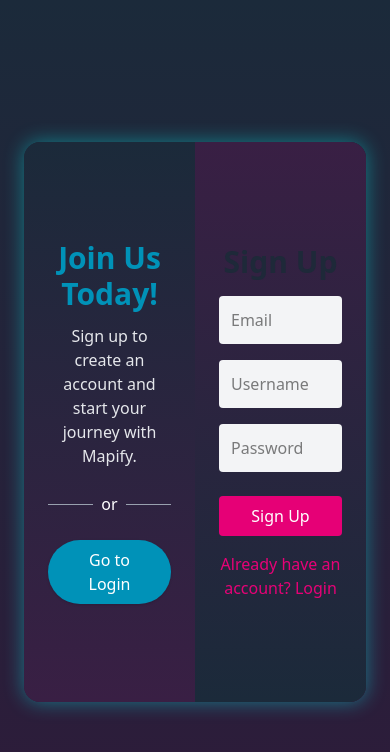
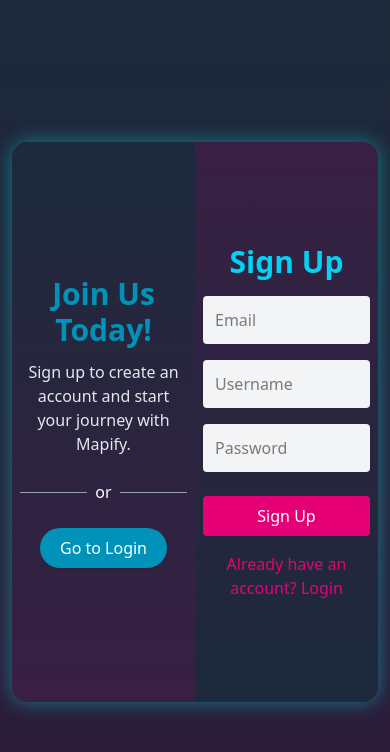
Before and after one commit to Ritesh-Kumar-Verma/Mapify, a React (Vite) app: page /#/login in a window 390 px wide. Both pictures are taken after a click on the button "Don't have an account? Sign Up". Shown: the top 752 px of the page. Built offline with nearby package versions, Linux system fonts and the light colour scheme.

Commit message:
updated login screen css

```diff
--- a/src/components/Login.jsx
+++ b/src/components/Login.jsx
@@ -76,15 +76,15 @@ const Login = ({ setLoginStatus, setCurrentUsername }) => {
   };
 
   return (
-    <div className="min-h-screen flex items-center justify-center  p-6">
+    <div className="min-h-screen flex items-center justify-center  p-6 [@media(max-width:400px)]:p-3 ">
       <Toast />
 
       <div className="w-full max-w-[900px] h-[560px] bg-[linear-gradient(180deg,#1b2a3a_0%,#391f44_100%)] rounded-2xl  overflow-hidden flex shadow-[0_0_20px_rgba(0,255,255,0.4)] hover:shadow-[0_0_25px_rgba(0,255,255,0.7)]">
         {/* left half */}
-        <div className="w-1/2 relative p-8 flex items-center justify-center">
+        <div className="w-1/2 relative flex items-center justify-center">
           {/* login form page === 'login' */}
           <div
-            className={`absolute inset-0 flex flex-col justify-center items-center px-6 transition-all duration-700 ease-in-out transform
+            className={`absolute inset-0 flex flex-col justify-center items-center px-6 [@media(max-width:400px)]:px-2 transition-all duration-700 ease-in-out transform
               ${
                 page === "login"
                   ? "translate-x-0 opacity-100 z-20 pointer-events-auto"
@@ -121,7 +121,7 @@ const Login = ({ setLoginStatus, setCurrentUsername }) => {
 
           {/* left info page === 'signup' */}
           <div
-            className={`absolute inset-0 flex flex-col justify-center items-center px-6 transition-all duration-700 ease-in-out transform
+            className={`absolute inset-0 flex flex-col justify-center items-center px-6 [@media(max-width:400px)]:px-2 [@media(max-width:400px)]:px-2 transition-all duration-700 ease-in-out transform
               ${
                 page === "signup"
                   ? "translate-x-0 opacity-100 z-20 pointer-events-auto"
@@ -155,7 +155,7 @@ const Login = ({ setLoginStatus, setCurrentUsername }) => {
         <div className="w-1/2 relative p-8 flex items-center justify-center bg-[linear-gradient(0deg,#1b2a3a_0%,#391f44_100%)]">
           {/* signup form  page === 'signup' */}
           <div
-            className={`absolute inset-0 flex flex-col justify-center items-center px-6 transition-all duration-700 ease-in-out transform
+            className={`absolute inset-0 flex flex-col justify-center items-center px-6 [@media(max-width:400px)]:px-2 transition-all duration-700 ease-in-out transform
               ${
                 page === "signup"
                   ? "translate-x-0 opacity-100 z-20 pointer-events-auto"
@@ -163,7 +163,7 @@ const Login = ({ setLoginStatus, setCurrentUsername }) => {
               }
             `}
           >
-            <h2 className="text-3xl font-bold mb-4 text-gray-800">Sign Up</h2>
+            <h2 className="text-3xl font-bold mb-4 text-cyan-400">Sign Up</h2>
             <form className="w-full max-w-sm" onSubmit={handleSignUpSubmit}>
               <input
                 className="w-full mb-4 p-3 rounded bg-gray-100 focus:outline-none focus:ring-2 focus:ring-pink-400"
@@ -198,7 +198,7 @@ const Login = ({ setLoginStatus, setCurrentUsername }) => {
 
           {/* right info  page === 'login'*/}
           <div
-            className={`absolute inset-0 flex flex-col justify-center items-center px-6 transition-all duration-700 ease-in-out transform
+            className={`absolute inset-0 flex flex-col justify-center items-center px-6 [@media(max-width:400px)]:px-2 [@media(max-width:400px)]:px-2 transition-all duration-700 ease-in-out transform
               ${
                 page === "login"
                   ? "translate-x-0 opacity-100 z-20 pointer-events-auto"
--- a/vite.config.js
+++ b/vite.config.js
@@ -6,5 +6,9 @@ import tailwindcss from '@tailwindcss/vite'
 // https://vite.dev/config/
 export default defineConfig({
   plugins: [react(),tailwindcss()],
-  base : '/Mapify/'
+  base : '/Mapify/',
+  // server : {
+  //   host :true,
+  //   port : 5173
+  // }
 })
```
